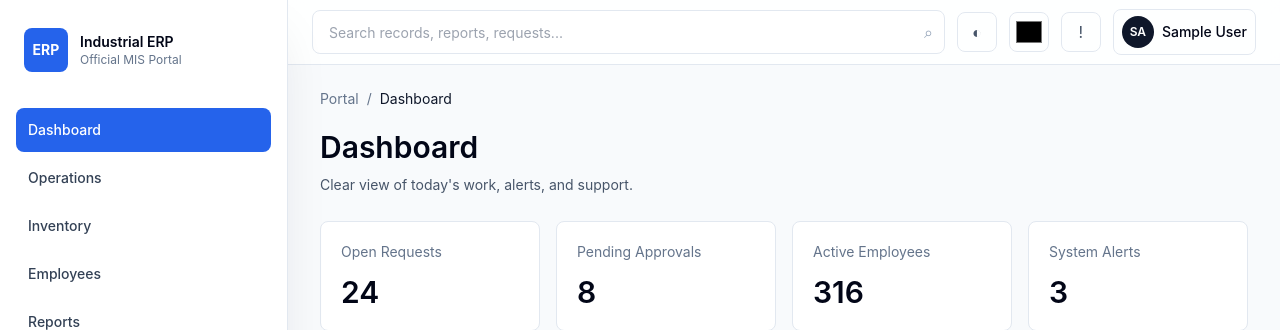
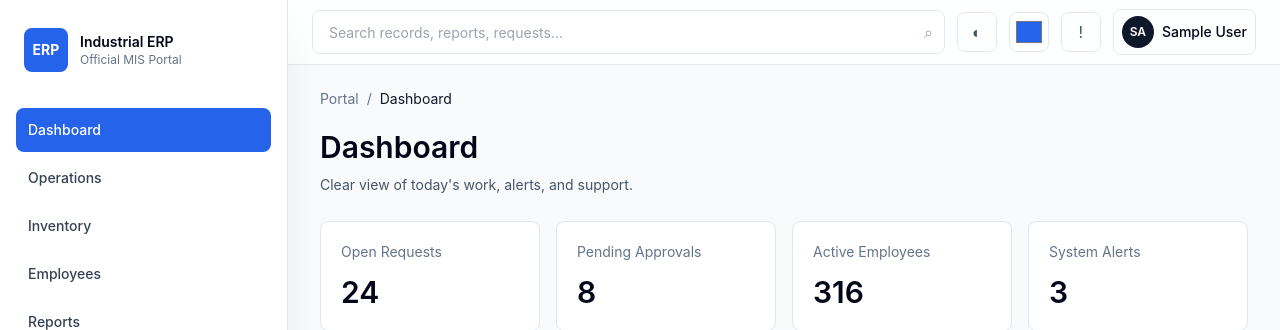
Before and after one commit to asadkamran297/industrial-erp, a Django app: page /portal/ in a window 1280 px wide. Shown: the top 330 px of the page. Run offline with Django 5.2, Linux system fonts and the light colour scheme; the visitor is signed in with stand-in values (Sample User, id 1); data comes from the database, SQL or seed files in the repository; some libraries are stand-ins or nearby versions.

Commit message:
Fix Alpine theme initialization order

```diff
--- a/static/js/theme.js
+++ b/static/js/theme.js
@@ -1,4 +1,4 @@
-function themeController() {
+window.themeController = function themeController() {
   return {
     theme: 'light',
     primaryColor: '#2563eb',
@@ -28,4 +28,4 @@ function themeController() {
       return /^#[0-9a-fA-F]{6}$/.test(color || '') ? color : null;
     }
   };
-}
+};
--- a/templates/base.html
+++ b/templates/base.html
@@ -11,8 +11,8 @@
   </script>
   <link rel="stylesheet" href="{% static 'dist/app.css' %}">
   <script defer src="https://unpkg.com/htmx.org@2.0.4"></script>
+  <script defer src="{% static 'js/theme.js' %}"></script>
   <script defer src="https://unpkg.com/alpinejs@3.14.8/dist/cdn.min.js"></script>
-  <script defer src="{% static 'js/theme.js' %}"></script>
   {% block extra_head %}{% endblock %}
 </head>
 <body class="min-h-screen bg-slate-50 text-slate-950 antialiased dark:bg-slate-950 dark:text-slate-100" style="--primary-color: {{ system_setting.primary_color }}; --secondary-color: {{ system_setting.secondary_color }};">
```
